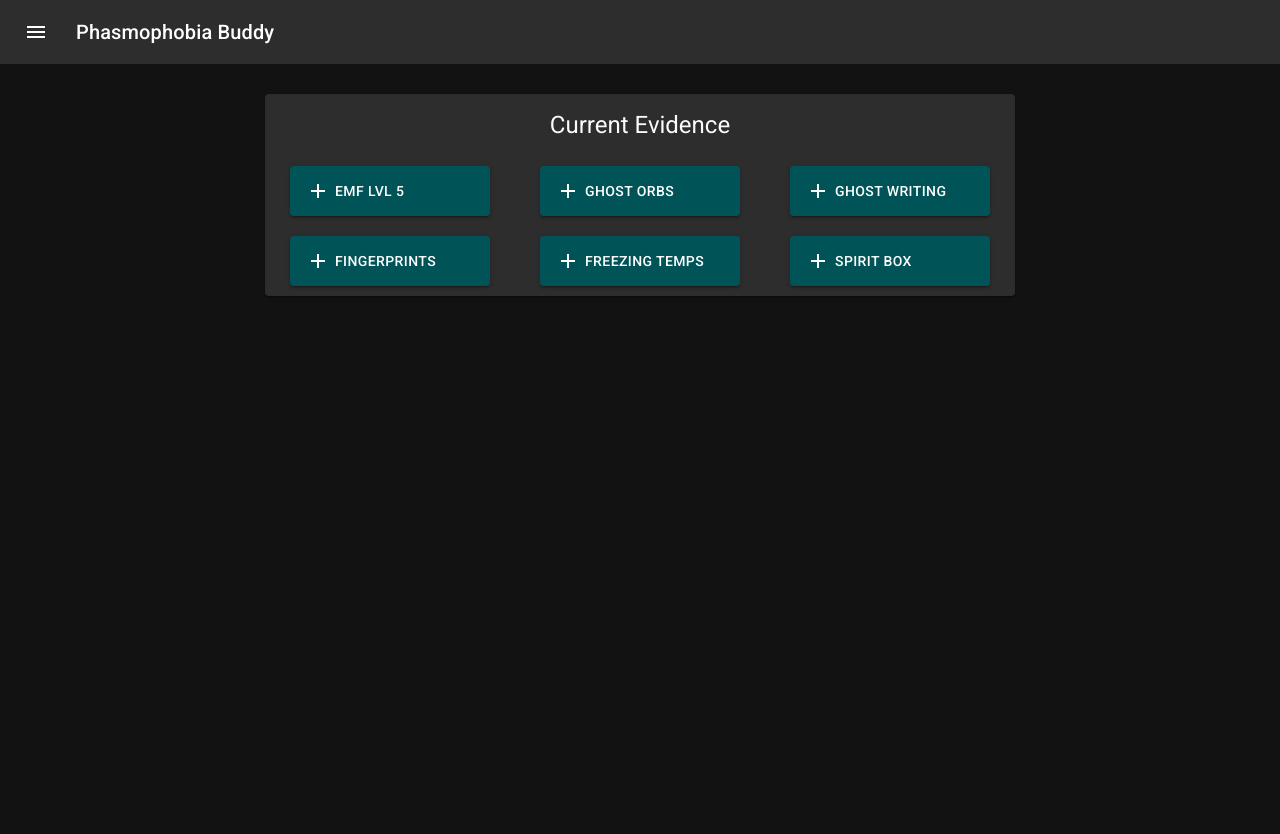
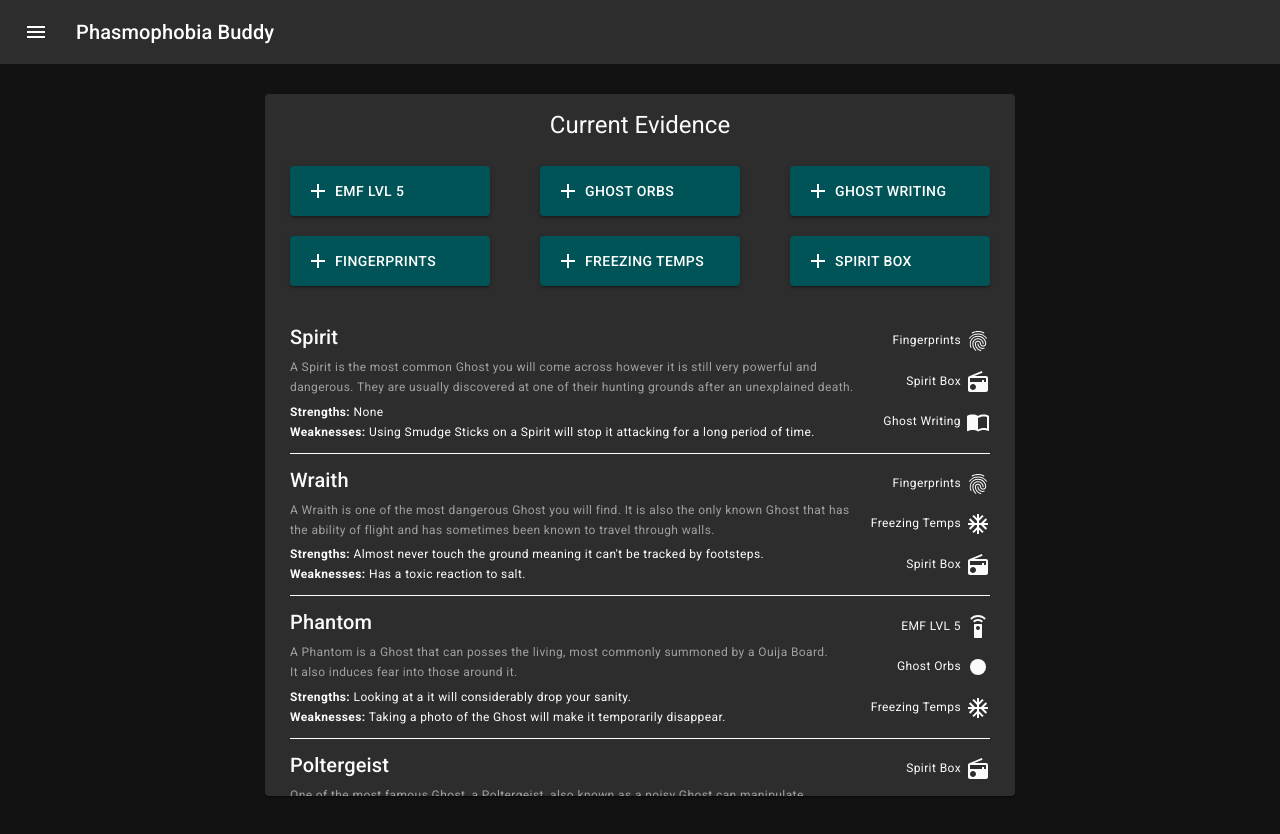
Before and after one commit to JacobSolomonUCF/phasmophobia-buddy, a React (Create React App) app: page / in a window 1280 px wide. Shown: the top 834 px of the page. Built offline with nearby package versions, Linux system fonts and the light colour scheme.

Commit message:
feat(Ghost): Adds Ghosts

```diff
--- a/src/EvidenceButtons.js
+++ b/src/EvidenceButtons.js
@@ -1,50 +1,17 @@
 import { Box } from '@material-ui/core';
-import React, { useState } from 'react';
+import React from 'react';
 import Button from '@material-ui/core/Button';
 import Grid from '@material-ui/core/Grid';
 import Add from '@material-ui/icons/Add';
 import CheckCircle from '@material-ui/icons/CheckCircle';
 import { makeStyles } from '@material-ui/core/styles';
 
-const EVIDENCES = {
-  emf_lvl5: {
-    display: 'EMF LVL 5',
-    selected: false,
-  },
-  orbs: {
-    display: 'Ghost Orbs',
-    selected: false,
-  },
-  ghost_writing: {
-    display: 'Ghost Writing',
-    selected: false,
-  },
-  fingerprints: {
-    display: 'Fingerprints',
-    selected: false,
-  },
-  freezing_temps: {
-    display: 'Freezing Temps',
-    selected: false,
-  },
-  spirit_box: {
-    display: 'Spirit Box',
-    selected: false,
-  },
-};
-
-export default function EvidenceButtons () {
-  const [state, setState] = useState(EVIDENCES);
-  const handleClick = (item, key) => {
-    const newState = { ...state, [key]: { ...item, selected: !item.selected } };
-    const numOfSelected = Object.values(newState).filter(item => item.selected).length;
-    numOfSelected <= 3 && setState(newState);
-  };
+export default function EvidenceButtons ({items, handleClick}) {
   return (
     <Box>
       <Grid container spacing={0}>
-        {Object.values(state).map((item, index) => {
-          return <Item handleClick={item => handleClick(item, Object.keys(state)[index])} key={index} item={item}/>;
+        {Object.values(items).map((item, index) => {
+          return <Item handleClick={item => handleClick(item)} key={index} item={item}/>;
         })}
       </Grid>
     </Box>
--- a/src/Ghosts.js
+++ b/src/Ghosts.js
@@ -1,8 +1,175 @@
 import { Box } from '@material-ui/core';
-import React from 'react';
+import React, { useEffect, useState } from 'react';
+import Typography from '@material-ui/core/Typography';
+import { makeStyles } from '@material-ui/core/styles';
 
-export default function Ghosts () {
+const useStyles = makeStyles((theme) => ({
+  root: {
+    padding: '15px 25px',
+    overflowY: 'scroll',
+    maxHeight: 'calc(100vh - 300px)',
+    '&::-webkit-scrollbar': {
+      display: 'none',
+    }
+  },
+  item: {
+    display: 'flex',
+    flexDirection: 'row',
+    borderBottom: '1px solid #FFF',
+    justifyContent: 'space-between',
+    paddingBottom: 10,
+    paddingTop: 10,
+  },
+  col: {
+    display: 'flex',
+    flexDirection: 'column',
+  },
+  right: {
+    width: 225,
+    justifyContent: 'space-around',
+    display: 'flex',
+    flexDirection: 'column',
+  },
+  row: {
+    display: 'flex',
+    justifyContent: 'flex-end',
+    alignItems: 'center',
+  },
+  label: {
+    paddingRight: 5,
+  },
+  desc: {
+    paddingTop: 5,
+    paddingBottom: 5,
+    color: theme.palette.text.secondary,
+  }
+}));
+
+export default function Ghosts ({ evidence }) {
+  const classes = useStyles();
+  const [possibleGhost, setPossibleGhost] = useState(GhostInfo);
+
+  useEffect(() => {
+    const currentEvidence = Object.values(evidence).filter(item => item.selected);
+    if (currentEvidence.length === 0) return setPossibleGhost(GhostInfo);
+    setPossibleGhost(GhostInfo.filter(ghost => {
+      let numOfMatched = 0;
+      currentEvidence.forEach(item => {
+        if (ghost.evidence.includes(item.key)) {
+          numOfMatched++;
+        }
+      });
+      return numOfMatched === currentEvidence.length ? ghost : false;
+    }));
+  }, [evidence]);
+
   return (
-    <Box/>
+    <Box className={classes.root}>
+      {possibleGhost.map((item) =>
+        <Box key={item.name} className={classes.item}>
+          <Box className={classes.col}>
+            <Typography variant={'h6'}>{item.name}</Typography>
+            <Typography className={classes.desc} variant={'caption'}>{item.desc}</Typography>
+            <Typography variant={'caption'}><span style={{fontWeight: 'bold'}}>Strengths:</span> {item.strengths}</Typography>
+            <Typography variant={'caption'}><span style={{fontWeight: 'bold'}}>Weaknesses:</span> {item.weaknesses}</Typography>
+          </Box>
+          <Box key={item.name} className={classes.right}>
+            {item.evidence.map(key =>
+              <Box key={`${item.name}-${key}`} className={classes.row}>
+                <Typography className={classes.label} color={evidence[key].selected ? 'secondary' : 'initial'} variant={'caption'}>{evidence[key].display}</Typography>
+                {React.cloneElement(evidence[key].icon, {color: evidence[key].selected ? 'secondary' : 'inherit'})}
+              </Box>
+            )}
+          </Box>
+        </Box>
+      )}
+    </Box>
   );
 }
+
+const GhostInfo = [
+  {
+    name: 'Spirit',
+    evidence: ['fingerprints', 'spirit_box', 'ghost_writing'],
+    desc: 'A Spirit is the most common Ghost you will come across however it is still very powerful and dangerous. They are usually discovered at one of their hunting grounds after an unexplained death.',
+    strengths: 'None',
+    weaknesses: 'Using Smudge Sticks on a Spirit will stop it attacking for a long period of time.',
+  },
+  {
+    name: 'Wraith',
+    evidence: ['fingerprints', 'freezing_temps', 'spirit_box'],
+    desc: 'A Wraith is one of the most dangerous Ghost you will find. It is also the only known Ghost that has the ability of flight and has sometimes been known to travel through walls.',
+    strengths: 'Almost never touch the ground meaning it can\'t be tracked by footsteps.',
+    weaknesses: 'Has a toxic reaction to salt.',
+  },
+  {
+    name: 'Phantom',
+    evidence: ['emf_lvl5', 'orbs', 'freezing_temps'],
+    desc: 'A Phantom is a Ghost that can posses the living, most commonly summoned by a Ouija Board. It also induces fear into those around it.',
+    strengths: 'Looking at a it will considerably drop your sanity.',
+    weaknesses: 'Taking a photo of the Ghost will make it temporarily disappear.',
+  },
+  {
+    name: 'Poltergeist',
+    evidence: ['spirit_box', 'fingerprints', 'orbs'],
+    desc: 'One of the most famous Ghost, a Poltergeist, also known as a noisy Ghost can manipulate objects around it to spread fear into it\'s victims.',
+    strengths: 'Can throw huge amounts of objects at once.',
+    weaknesses: 'Is almost ineffective in an empty room.',
+  },
+  {
+    name: 'Banshee',
+    evidence: ['emf_lvl5', 'fingerprints', 'freezing_temps'],
+    desc: 'A Banshee is a natural hunter and will attack anything. It has been known to stalk it\'s prey one at a time until making it\'s kill.',
+    strengths: 'Will only target one person at a time.',
+    weaknesses: 'Fears the Crucifix and will be less aggressive when near one.',
+  },
+  {
+    name: 'Jinn',
+    evidence: ['emf_lvl5', 'spirit_box', 'orbs'],
+    desc: 'A Jinn is a territorial Ghost that will attack when threatened. It has also been known to be able to travel at significant speed.',
+    strengths: 'Will travel at a faster speed if it\'s victim is far away.',
+    weaknesses: 'Turning off the locations power source will prevent the Ghost from using it\'s ability.',
+  },
+  {
+    name: 'Mare',
+    evidence: ['spirit_box', 'orbs', 'freezing_temps'],
+    desc: 'A Mare is the source of all nightmares, making it most powerful in the dark.',
+    strengths: 'Will have an increased chance to attack in the dark.',
+    weaknesses: 'Turning the lights on around the Ghost will lower it\'s chance to attack.',
+  },
+  {
+    name: 'Revenant',
+    evidence: ['emf_lvl5', 'fingerprints', 'ghost_writing'],
+    desc: 'A Revenant is slow but violent Ghost that will attack indiscriminately. It has been rumored to travel at significantly higher speed when hunting.',
+    strengths: 'Will travel at a significantly faster speed when hunting a victim.',
+    weaknesses: 'Hiding from the Ghost will cause it to move very slowly.',
+  },
+  {
+    name: 'Shade',
+    evidence: ['emf_lvl5', 'orbs', 'ghost_writing'],
+    desc: 'A Shade is known to be a Shy Ghost. There is evidence that a Shade will stop all paranormal activity if there are multiple people nearby.',
+    strengths: 'Being shy means the Ghost will be harder to find.',
+    weaknesses: 'The Ghost will not enter hunting mode if there is multiple people nearby.',
+  },
+  {
+    name: 'Demon',
+    evidence: ['spirit_box', 'ghost_writing', 'freezing_temps'],
+    desc: 'A Demon is one of the worst Ghosts you can encounter. It has been known to attack without reason.',
+    strengths: 'It will attack more often then any other Ghost.',
+    weaknesses: 'Asking it successful questions on the Ouija Board won\'t lower the users sanity.',
+  },
+  {
+    name: 'Yurei',
+    evidence: ['orbs', 'ghost_writing', 'freezing_temps'],
+    desc: 'A Yurei is a Ghost that has returned to the physical world, usually for the purpose of revenge or hatred.',
+    strengths: 'Has been known to have a stronger effect on people\'s sanity.',
+    weaknesses: 'Smudging the Ghost\'s room will cause it to not wander around the location for a long time.',
+  },
+  {
+    name: 'Oni',
+    evidence: ['emf_lvl5', 'spirit_box', 'ghost_writing'],
+    desc: 'Oni\'s are cousin to the Demon and posses extreme strength. There have been rumours that they become more active around their prey.',
+    strengths: 'Are more active when people are nearby and have been seen moving at great speed.',
+    weaknesses: 'Being more active will make the Ghost easier to find and identify.',
+  }
+];
--- a/src/Root.js
+++ b/src/Root.js
@@ -1,10 +1,16 @@
-import React from 'react';
+import React, { useState } from 'react';
 import { makeStyles } from '@material-ui/core/styles';
 import { Box } from '@material-ui/core';
 import Paper from '@material-ui/core/Paper';
 import Typography from '@material-ui/core/Typography';
 import EvidenceButtons from './EvidenceButtons';
 import Ghosts from './Ghosts';
+import AcUnit from '@material-ui/icons/AcUnit';
+import Radio from '@material-ui/icons/Radio';
+import FiberManualRecordIcon from '@material-ui/icons/FiberManualRecord';
+import ImportContactsIcon from '@material-ui/icons/ImportContacts';
+import FingerprintIcon from '@material-ui/icons/Fingerprint';
+import SettingsRemoteIcon from '@material-ui/icons/SettingsRemote';
 
 const useStyles = makeStyles((theme) => ({
   root: {
@@ -25,8 +31,53 @@
   }
 }));
 
+const EVIDENCES = {
+  emf_lvl5: {
+    display: 'EMF LVL 5',
+    selected: false,
+    key: 'emf_lvl5',
+    icon: <SettingsRemoteIcon/>,
+  },
+  orbs: {
+    display: 'Ghost Orbs',
+    selected: false,
+    key: 'orbs',
+    icon: <FiberManualRecordIcon/>,
+  },
+  ghost_writing: {
+    display: 'Ghost Writing',
+    selected: false,
+    key: 'ghost_writing',
+    icon: <ImportContactsIcon/>
+  },
+  fingerprints: {
+    display: 'Fingerprints',
+    selected: false,
+    key: 'fingerprints',
+    icon: <FingerprintIcon/>,
+  },
+  freezing_temps: {
+    display: 'Freezing Temps',
+    selected: false,
+    key: 'freezing_temps',
+    icon: <AcUnit/>,
+  },
+  spirit_box: {
+    display: 'Spirit Box',
+    selected: false,
+    key: 'spirit_box',
+    icon: <Radio/>,
+  },
+};
+
 export default function Root () {
   const classes = useStyles();
+  const [state, setState] = useState(EVIDENCES);
+  const handleClick = (item) => {
+    const newState = { ...state, [item.key]: { ...item, selected: !item.selected } };
+    const numOfSelected = Object.values(newState).filter(item => item.selected).length;
+    numOfSelected <= 3 && setState(newState);
+  };
 
   return (
     <Box className={classes.root}>
@@ -34,8 +85,8 @@
         <Typography variant="h5" className={classes.title}>
           Current Evidence
         </Typography>
-        <EvidenceButtons />
-        <Ghosts/>
+        <EvidenceButtons items={state} handleClick={item => handleClick(item)}/>
+        <Ghosts evidence={state}/>
       </Paper>
     </Box>
   );
```
